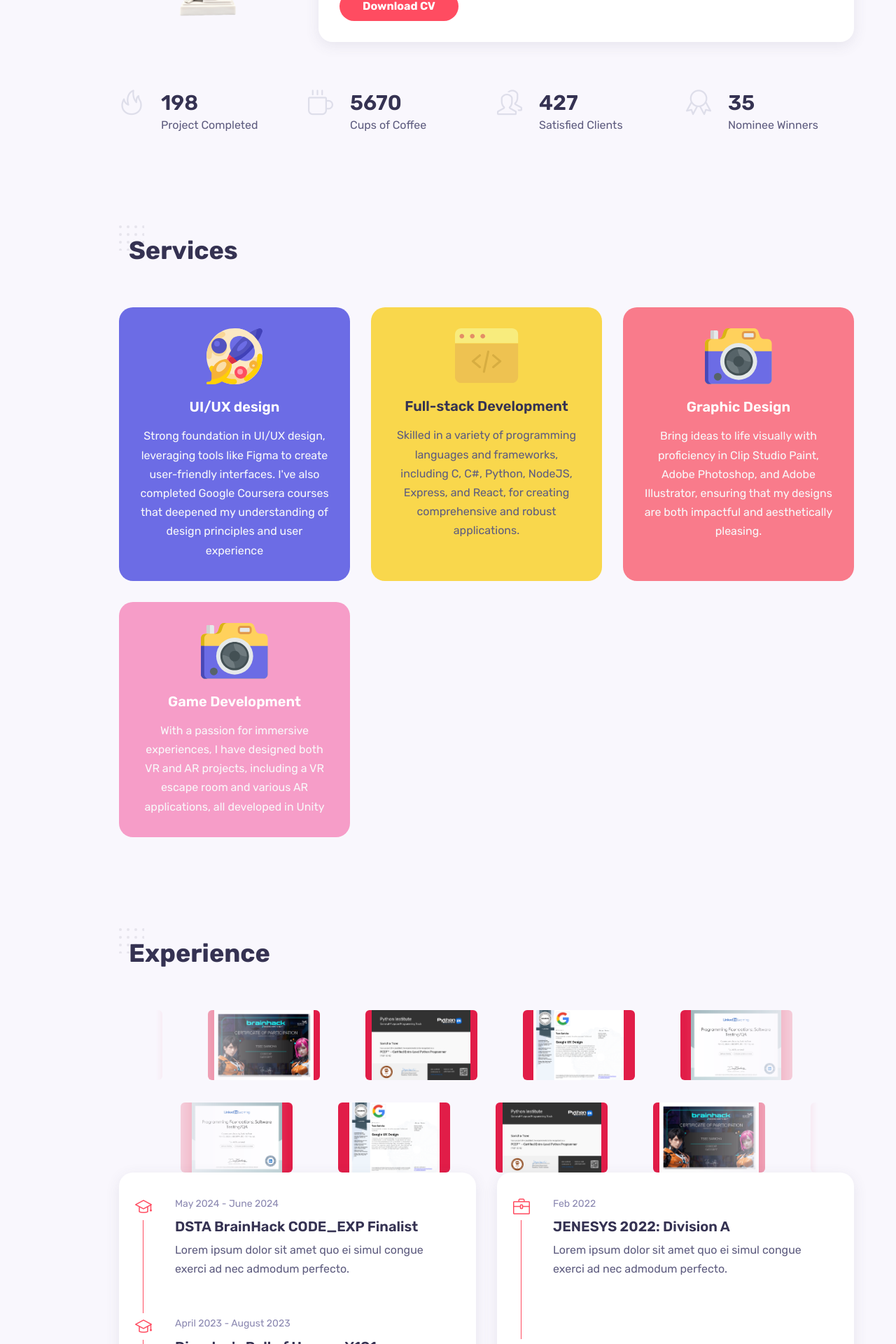
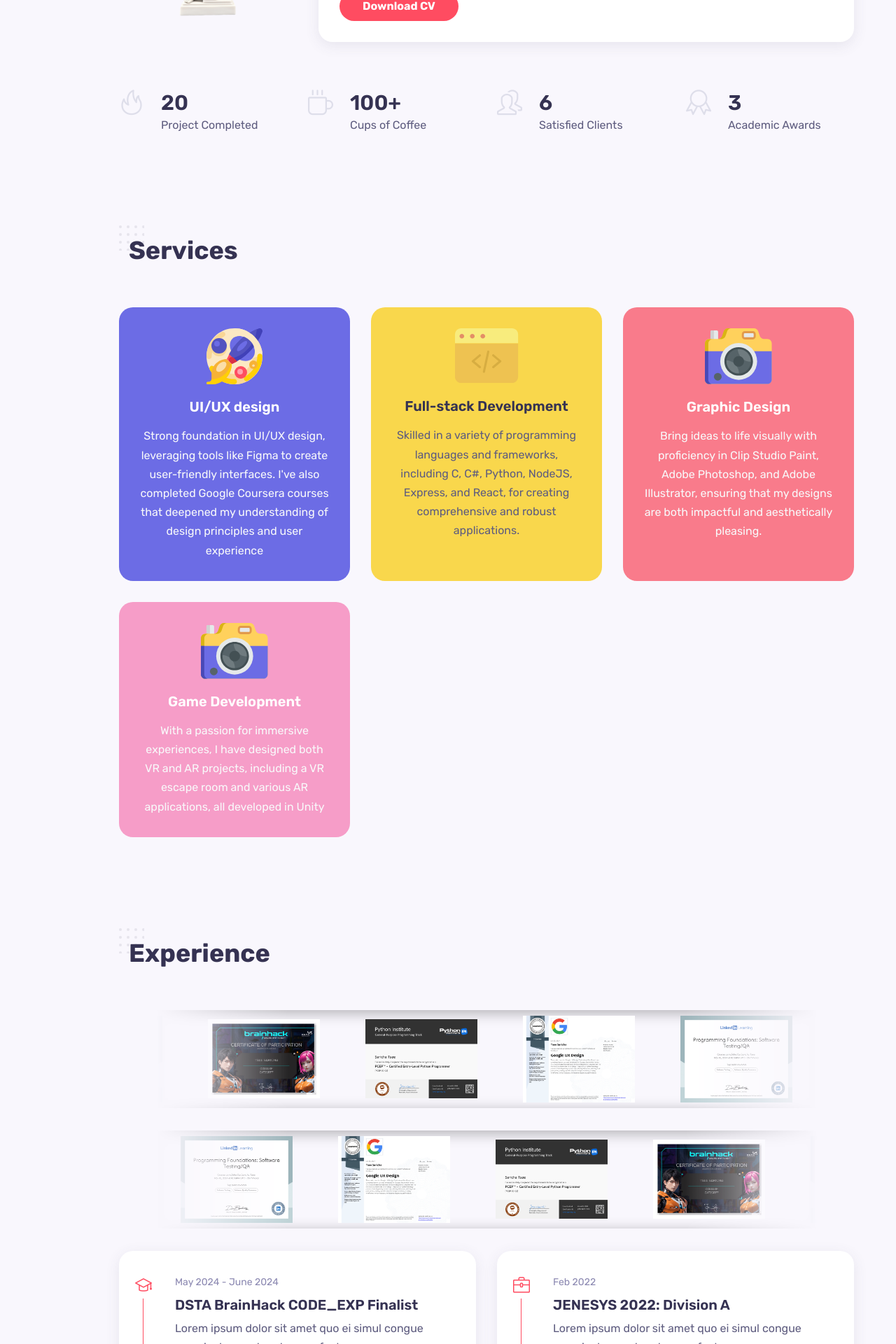
Before and after one commit to sarichatsee/saricha_pd, a React (Create React App) app: page / in a window 1280 px wide. Shown: the part 1280-3200 px from the top of the page at 70% size. Built offline with nearby package versions, Linux system fonts and the light colour scheme.

Commit message:
fixed cert page but it looks damn ugly and out of place
use this for programming language and framework icons instead of certs and have it under about me?

```diff
--- a/src/components/about/AboutBox.jsx
+++ b/src/components/about/AboutBox.jsx
@@ -7,7 +7,7 @@ const AboutBox = () => {
                 <i className="about__icon icon-fire"></i>
 
                 <div>
-                    <h3 className="about__title">198</h3>
+                    <h3 className="about__title">20</h3>
                     <span className="about__subtitl">Project Completed</span>
                 </div>
             </div>
@@ -16,7 +16,7 @@ const AboutBox = () => {
                 <i className="about__icon icon-cup"></i>
 
                 <div>
-                    <h3 className="about__title">5670</h3>
+                    <h3 className="about__title">100+</h3>
                     <span className="about__subtitl">Cups of Coffee</span>
                 </div>
             </div>
@@ -25,7 +25,7 @@ const AboutBox = () => {
                 <i className="about__icon icon-people"></i>
 
                 <div>
-                    <h3 className="about__title">427</h3>
+                    <h3 className="about__title">6</h3>
                     <span className="about__subtitl">Satisfied Clients</span>
                 </div>
             </div>
@@ -34,8 +34,8 @@ const AboutBox = () => {
                 <i className="about__icon icon-badge"></i>
 
                 <div>
-                    <h3 className="about__title">35</h3>
-                    <span className="about__subtitl">Nominee Winners</span>
+                    <h3 className="about__title">3</h3>
+                    <span className="about__subtitl">Academic Awards</span>
                 </div>
             </div>
         </div>
--- a/src/components/resume/Resume.jsx
+++ b/src/components/resume/Resume.jsx
@@ -38,6 +38,7 @@ const Resume = () => {
                                 <Card key={id} icon={val.icon} title={val.title} year={val.year} desc={val.desc} />
                             )
                         }
+                        return null;
                     })}
                 </div>
 
@@ -48,6 +49,7 @@ const Resume = () => {
                                 <Card key={index} icon={val.icon} title={val.title} year={val.year} desc={val.desc} />
                             )
                         }
+                        return null;
                     })}
                 </div>
             </div>
--- a/src/components/resume/wrapper.css
+++ b/src/components/resume/wrapper.css
@@ -1,9 +1,9 @@
 .wrapper {
-  margin-top: 2rem;
   width: 90%;
   max-width: 1536px;
   margin-inline: auto;
-  height: 100px;
+  height: 140px;
+  margin-bottom: 2rem;
   position: relative;
   overflow: hidden;
   mask-image: linear-gradient(
@@ -13,6 +13,9 @@
     rgba(0, 0, 0, 1) 80%,
     rgba(0, 0, 0, 0)
   );
+  display: flex;
+  align-items: center;
+  box-shadow: 0px 4px 20px rgba(0, 0, 0, 0.3) inset;
 }
 
 @keyframes scrollLeft {
@@ -29,16 +32,14 @@
 
 .itemLeft, .itemRight {
   width: 160px;
-  height: 100px;
-  background-color: #e11d48;
-  border-radius: 6px;
+  height: 90%; /* need help here! */
   position: absolute;
   animation-timing-function: linear;
   animation-duration: 30s;
   animation-iteration-count: infinite;
-  background-size: contain;
+  background-size: contain; /* Sets width to container's width and scales height accordingly */
   background-repeat: no-repeat;
-  background-position: center;
+  background-position: center; /* Aligns the image to start at the top */
 }
 
 
```
